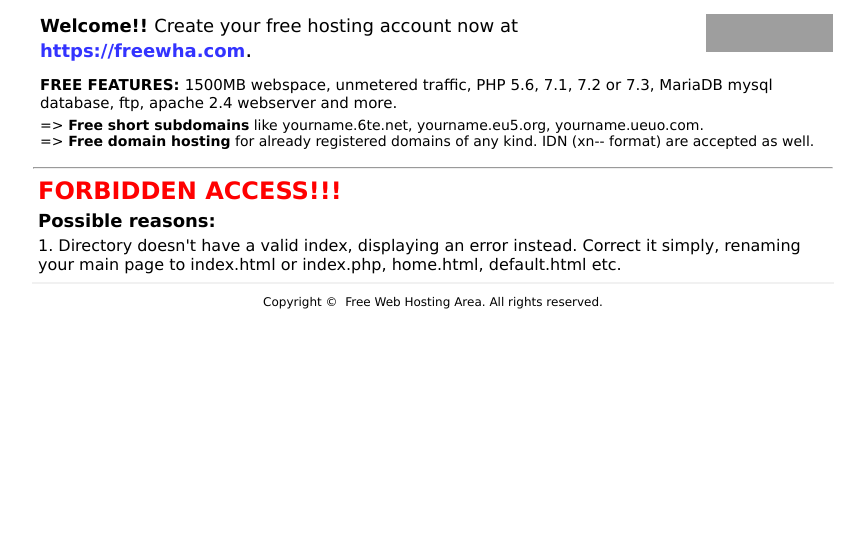
After one commit to anish7273/bleedblue, a PHP site: page /403.html in a window 1280 px wide. The commit adds this page. Shown: the part 198-758 px from the top of the page, without its empty margins (207-1072 px from the left). Run offline with PHP 8.4, Linux system fonts and the light colour scheme; grey boxes are pictures that could not be loaded.

Commit message:
lastupdate

```diff
--- /dev/null
+++ b/bleedblue/403.html
@@ -0,0 +1,78 @@
+<!DOCTYPE html>
+<html lang="en">
+<head>
+<title>Error</title>
+<style>
+a {color:#000000;text-decoration:none;}
+a:hover {color:#000000;text-decoration:underline;}
+</style>
+<base target="_blank">
+</head>
+
+<body>
+<table style="width: 805px; margin-left: auto; margin-right: auto;">
+<tr><td style="height: 123px; background-color: #FFFFFF;" colspan="2">
+	<a href="https://freewha.com"><img width="790" height="186" alt="Free Web Hosting Area" src="https://www.freewebhostingarea.com/images/freewebhosting.since2005.png" style="border-width: 0px"></a>
+<a href="https://freewha.com"></a>
+</td></tr>
+
+<tr><td style="background-color: #FFFFFF; height: 55px;">
+	<p style="font-family: Verdana, Geneva, Tahoma, sans-serif; font-size: 22px; margin-left: 7px; margin-top: 5px; margin-bottom: 0px;">
+	<span style="font-size: 18px"><strong>Welcome!! </strong> Create your free
+	hosting account now at </span> <a href="https://freewha.com" style="color: #3333FF">
+	<span style="font-size: 18px"><strong>https://freewha.com</strong></span></a>.</td>
+<td style="background-color: #FFFFFF; text-align: center; height: 50px;">
+	<a href="https://www.freewebhostingarea.com/contact"><img src="https://www.freewebhostingarea.com/images/contact.gif" alt="Contact Us" style="height: 38px; width: 127px; border-style: solid; border-width: 0px; border-color: #FFFFFF"></a>
+</td></tr>
+
+
+<tr><td style="background-color: #FFFFFF; font-family: Verdana, Geneva, Tahoma, sans-serif; height: 59px;" colspan="2">
+
+
+	<p style="margin: 10px 7px 5px 7px; font-family: Verdana, Geneva, Tahoma, sans-serif; font-size: 14px;">
+	<strong><span style="font-size: 15px">FREE FEATURES: </span> </strong>
+	<span style="font-size: 15px">1500MB webspace, unmetered traffic, PHP 5.6, 7.1,
+	7.2 or 7.3, MariaDB mysql database, ftp, apache 2.4 webserver and more.</span></p>
+	<p style="margin: 0px 7px; font-family: Verdana, Geneva, Tahoma, sans-serif; font-size: 14px;">
+	=&gt;<strong>
+	Free short subdomains</strong> like yourname.6te.net, yourname.eu5.org, yourname.ueuo.com.</p>
+	<p style="margin: 0px 7px; font-family: Verdana, Geneva, Tahoma, sans-serif; font-size: 14px;">
+	=&gt;<strong>
+	Free domain hosting</strong> for already registered domains of any kind. IDN (xn-- format)
+	are accepted as well.</p>
+<table style="width: 800px; margin-left: auto; margin-right: auto;">
+		<tr>
+<td>
+
+</td>
+<td>
+
+</td>
+		</tr>
+	</table>
+
+	</td>
+	</tr>
+<tr><td style="background-color: #FFFFFF; font-family: Verdana, Geneva, Tahoma, sans-serif;" colspan="2"><hr>
+				<p style="margin-top: 0; margin-bottom: 5px; margin-left:5px; margin-right:5px; font-size: 24px; color: #FF0000;">
+				<span style="font-family: Verdana, Geneva, Tahoma, sans-serif">
+				<strong>FORBIDDEN ACCESS!!!</strong></span></p>
+	<p style="margin-top: 0; margin-bottom: 5px; margin-left:5px; margin-right:5px; font-size: 18px; color: #000000;">
+				<strong>Possible reasons:</strong></p>
+	<p style="margin-top: 0; margin-bottom: 5px; margin-left:5px; margin-right:5px; font-size: 16px; color: #000000;">
+				1. Directory doesn't have a valid index, displaying an error
+				instead. Correct it simply, renaming your main page to
+				index.html or index.php, <a href="http://home.html">home.html</a>,
+				default.html etc.</p>
+
+
+
+</td></tr>
+
+<tr><td style="background-color: #F1F1F1;" colspan="2"></td></tr>
+
+
+<tr><td style="height: 30px; text-align: center; font-family: Verdana, Geneva, Tahoma, sans-serif; font-size: 12px;" colspan="2">Copyright &copy;&nbsp; Free Web Hosting Area. All rights reserved.</td></tr>
+</table>
+</body>
+</html>
```
Also changed, not shown: bleedblue/interface/frontend.html (+65 -2 lines), bleedblue/interface/script.php (+32 -5 lines), bleedblue/php.php (added, +10 -0 lines).
